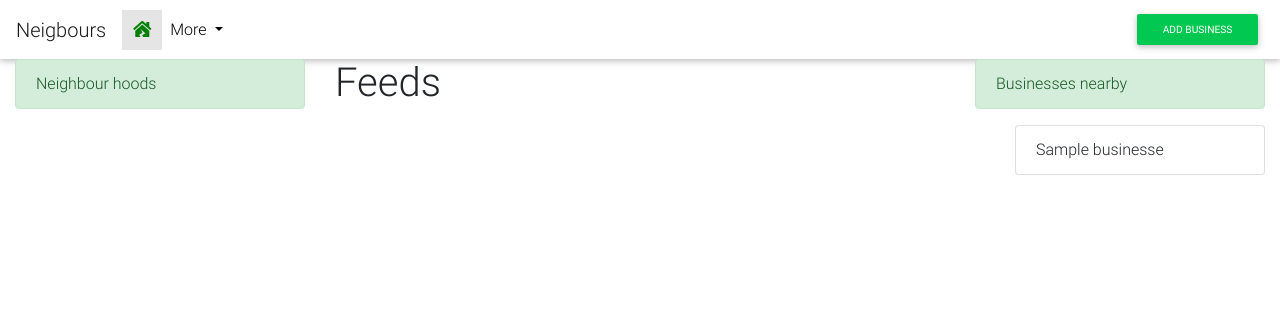
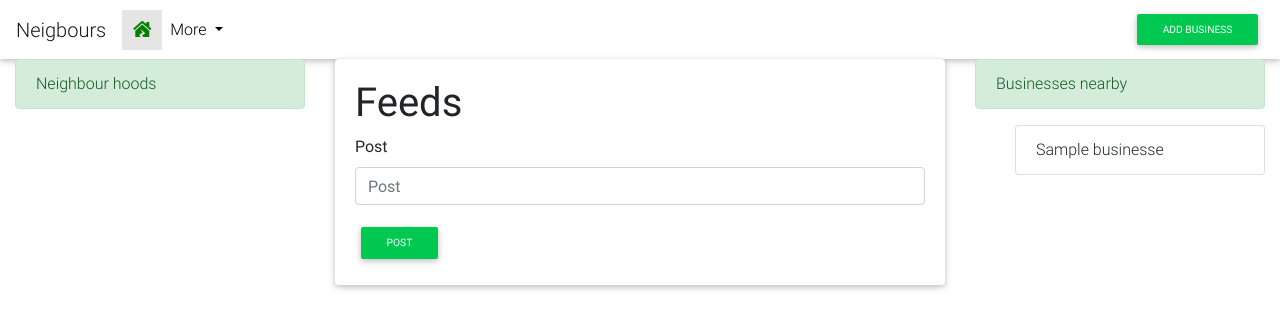
Before and after one commit to kipkemoimayor/Neighbor-hood, a Django app: page /feeds/neighbour/ in a window 1280 px wide. Shown: the top 329 px of the page. Run offline with Django 3.2, Linux system fonts and the light colour scheme; a user stored in the database is signed in; tables that the repository leaves empty hold one stand-in row (values such as "Sample post"); some libraries are stand-ins or nearby versions.

Commit message:
Added a Neighbor instance to Post

```diff
--- a/neighbours/forms.py
+++ b/neighbours/forms.py
@@ -1,4 +1,4 @@
-from . models import Profile,Neighbour,Businesses
+from . models import Profile,Neighbour,Businesses,Feeds
 from django import forms
 
 
@@ -19,3 +19,8 @@ class BusinessForm(forms.ModelForm):
     class Meta:
         model=Businesses
         exclude=['user',]
+
+class PostForm(forms.ModelForm):
+    class Meta:
+        model=Feeds
+        exclude=['user','neigbor']
--- a/neighbours/models.py
+++ b/neighbours/models.py
@@ -30,3 +30,8 @@ class Businesses(models.Model):
 
     def __str__(self):
         return self.businessesName
+
+class Feeds(models.Model):
+    post=models.CharField(max_length=200)
+    user=models.ForeignKey(User,on_delete=models.CASCADE)
+    neigbor=models.ForeignKey(Neighbour,on_delete=models.CASCADE)
--- a/neighbours/templates/feeds.html
+++ b/neighbours/templates/feeds.html
@@ -9,7 +9,25 @@
       <p class="alert alert-success">Neighbour hoods</p>
     </div>
     <div class="col-md-6">
-      <h1>Feeds</h1>
+      <div class="card">
+        <div class="card-body">
+          <h1>Feeds</h1>
+          <form class="" action="/feeds/neighbour/" method="post">
+            {%csrf_token%}
+            {%bootstrap_form form layout='inline'%}
+            <button class="btn btn-success btn-sm" type="submit" name="button">Post </button>
+          </form>
+        </div>
+
+      </div>
+
+      <div class="feeds">
+        <div class="card">
+
+        </div>
+
+      </div>
+
     </div>
     <div class="col-md-3">
       <p class="alert alert-success">Businesses nearby  </p>
--- a/neighbours/views.py
+++ b/neighbours/views.py
@@ -1,6 +1,6 @@
 from django.shortcuts import render,redirect
-from .forms import ProfileForm,BusinessForm
-from .models import Profile,Businesses
+from .forms import ProfileForm,BusinessForm,PostForm
+from .models import Profile,Businesses,Neighbour
 from django.http import HttpResponse
 
 # Create your views here.
@@ -56,4 +56,15 @@ def feeds(request):
     except Exception as e:
         raise  Http404()
 
-    return render(request,"feeds.html",{"id":id,"business":business})
+    if request.method=='POST':
+        form=PostForm(request.POST,request.FILES)
+        if form.is_valid():
+            post=form.save(commit=False)
+            post.user=request.user
+            post.neigbor=Neighbour(id)
+            post.save()
+        return redirect('feeds')
+    else:
+        form=PostForm()
+
+    return render(request,"feeds.html",{"business":business,'form':form})
```
Also changed, not shown: neighbours/migrations/0005_feeds.py (added).
